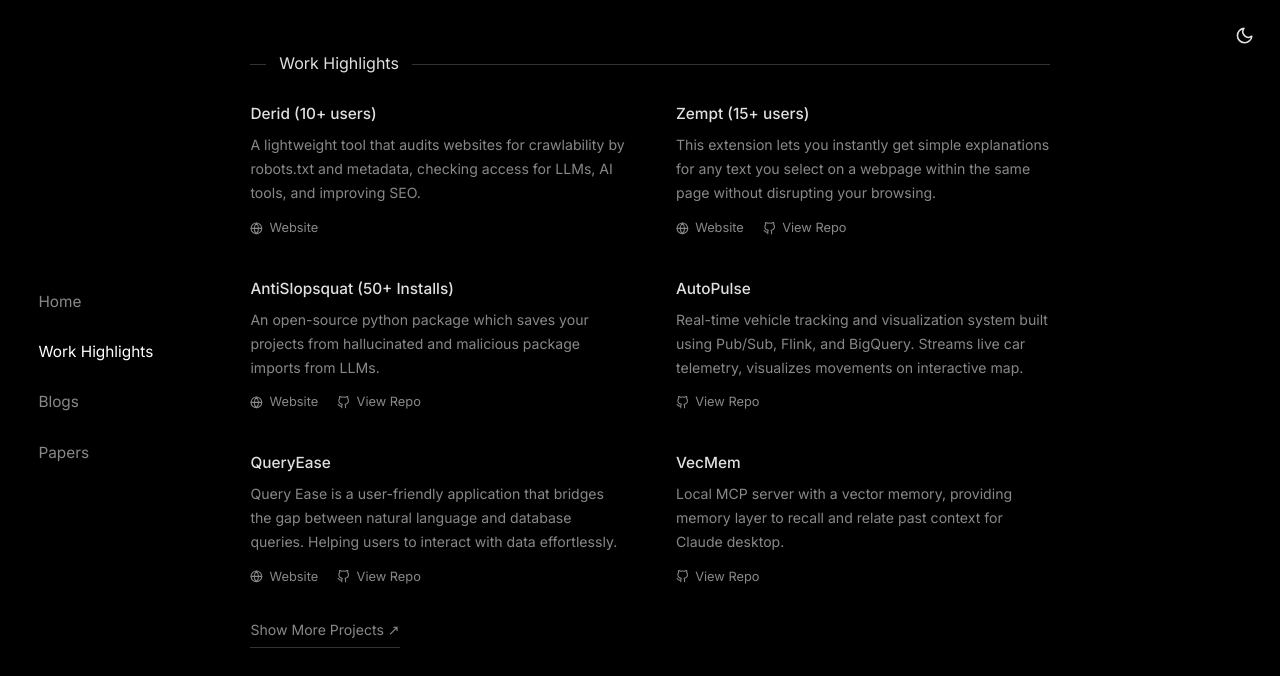
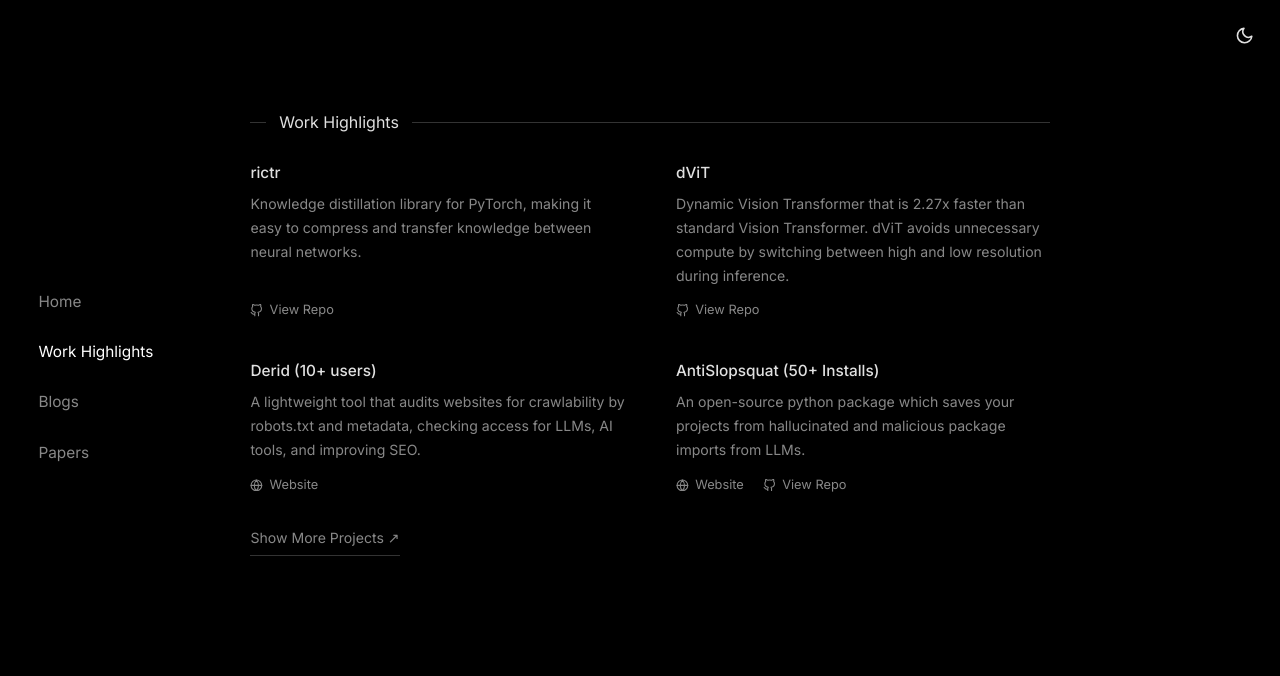
Before and after one commit to prashantpandeygit/prashantpandeygit.github.io, a plain HTML site: page projects/index.html in a window 1280 px wide. Drawn offline with Linux system fonts and the light colour scheme.

Commit message:
move to assets folder

```diff
--- a/projects/index.html
+++ b/projects/index.html
@@ -6,18 +6,18 @@
     <meta name="viewport" content="width=device-width, initial-scale=1.0">
     <meta name="theme-color" content="#000000">
     <meta name="keywords"
-        content="Prashant Pandey, LLM engineer, AI developer, machine learning, portfolio, rictr.in, Derid, Zempt, AntiSlopsquat, projects, work highlights">
+        content="Prashant Pandey, LLM engineer, AI developer, machine learning, portfolio, rictr.in, rictr, dViT, Derid, AntiSlopsquat, projects, work highlights">
     <meta name="language" content="English">
     <title>Work Highlights | Prashant Pandey</title>
     <meta name="description"
-        content="Work Highlights by Prashant Pandey - Derid, Zempt, AntiSlopsquat, AutoPulse, QueryEase, and more.">
+        content="Work Highlights by Prashant Pandey - rictr, dViT, Derid, AntiSlopsquat, and more.">
 
     <meta property="og:type" content="website">
     <meta property="og:url" content="https://prashantpandeygit.github.io/projects/">
     <meta property="og:title" content="Work Highlights | Prashant Pandey">
     <meta property="og:description"
-        content="Work Highlights by Prashant Pandey - Derid, Zempt, AntiSlopsquat, AutoPulse, QueryEase, and more.">
-    <meta property="og:image" content="https://prashantpandeygit.github.io/card.png">
+        content="Work Highlights by Prashant Pandey - rictr, dViT, Derid, AntiSlopsquat, and more.">
+    <meta property="og:image" content="https://prashantpandeygit.github.io/assets/card.png">
     <meta property="og:image:width" content="1200">
     <meta property="og:image:height" content="630">
     <meta property="og:site_name" content="Prashant Pandey Portfolio">
@@ -26,8 +26,8 @@
     <meta property="twitter:url" content="https://prashantpandeygit.github.io/projects/">
     <meta property="twitter:title" content="Work Highlights | Prashant Pandey">
     <meta property="twitter:description"
-        content="Work Highlights by Prashant Pandey - Derid, Zempt, AntiSlopsquat, AutoPulse, QueryEase, and more.">
-    <meta property="twitter:image" content="https://prashantpandeygit.github.io/card.png">
+        content="Work Highlights by Prashant Pandey - rictr, dViT, Derid, AntiSlopsquat, and more.">
+    <meta property="twitter:image" content="https://prashantpandeygit.github.io/assets/card.png">
 
     <meta name="author" content="Prashant Pandey">
     <link rel="canonical" href="https://prashantpandeygit.github.io/projects/">
@@ -42,7 +42,7 @@
       "@context": "https://schema.org",
       "@type": "CollectionPage",
       "name": "Work Highlights | Prashant Pandey",
-      "description": "Work Highlights by Prashant Pandey - Derid, Zempt, AntiSlopsquat, AutoPulse, QueryEase, and more.",
+      "description": "Work Highlights by Prashant Pandey - rictr, dViT, Derid, AntiSlopsquat, and more.",
       "url": "https://prashantpandeygit.github.io/projects/",
       "author": {
         "@type": "Person",
@@ -52,9 +52,9 @@
     </script>
 
     <link rel="stylesheet" href="../styles.css">
-    <link rel="apple-touch-icon" sizes="180x180" href="/apple-touch-icon.png">
-    <link rel="icon" type="image/png" sizes="32x32" href="/favicon-32x32.png">
-    <link rel="icon" type="image/png" sizes="16x16" href="/favicon-16x16.png">
+    <link rel="apple-touch-icon" sizes="180x180" href="/assets/apple-touch-icon.png">
+    <link rel="icon" type="image/png" sizes="32x32" href="/assets/favicon-32x32.png">
+    <link rel="icon" type="image/png" sizes="16x16" href="/assets/favicon-16x16.png">
     <link rel="manifest" href="/site.webmanifest">
     <link rel="stylesheet" href="https://cdnjs.cloudflare.com/ajax/libs/font-awesome/6.4.0/css/all.min.css">
 </head>
@@ -100,6 +100,42 @@
                 <div class="projects-grid-container">
 
                     <div class="project-item">
+                        <h3>rictr</h3>
+                        <p>Knowledge distillation library for PyTorch, making it easy to compress and transfer knowledge
+                            between neural networks.</p>
+                        <div class="project-links">
+                            <a href="https://github.com/prashantpandeygit/rictr" target="_blank" class="project-link">
+                                <svg xmlns="http://www.w3.org/2000/svg" width="16" height="16" viewBox="0 0 24 24"
+                                    fill="none" stroke="currentColor" stroke-width="2" stroke-linecap="round"
+                                    stroke-linejoin="round">
+                                    <path
+                                        d="M9 19c-5 1.5-5-2.5-7-3m14 6v-3.87a3.37 3.37 0 0 0-.94-2.61c3.14-.35 6.44-1.54 6.44-7A5.44 5.44 0 0 0 20 4.77 5.07 5.07 0 0 0 19.91 1S18.73.65 16 2.48a13.38 13.38 0 0 0-7 0C6.27.65 5.09 1 5.09 1A5.07 5.07 0 0 0 5 4.77a5.44 5.44 0 0 0-1.5 3.78c0 5.42 3.3 6.61 6.44 7A3.37 3.37 0 0 0 9 18.13V22">
+                                    </path>
+                                </svg>
+                                View Repo
+                            </a>
+                        </div>
+                    </div>
+
+                    <div class="project-item">
+                        <h3>dViT</h3>
+                        <p>Dynamic Vision Transformer that is 2.27x faster than standard Vision Transformer. dViT avoids
+                            unnecessary compute by switching between high and low resolution during inference.</p>
+                        <div class="project-links">
+                            <a href="https://github.com/prashantpandeygit/dViT" target="_blank" class="project-link">
+                                <svg xmlns="http://www.w3.org/2000/svg" width="16" height="16" viewBox="0 0 24 24"
+                                    fill="none" stroke="currentColor" stroke-width="2" stroke-linecap="round"
+                                    stroke-linejoin="round">
+                                    <path
+                                        d="M9 19c-5 1.5-5-2.5-7-3m14 6v-3.87a3.37 3.37 0 0 0-.94-2.61c3.14-.35 6.44-1.54 6.44-7A5.44 5.44 0 0 0 20 4.77 5.07 5.07 0 0 0 19.91 1S18.73.65 16 2.48a13.38 13.38 0 0 0-7 0C6.27.65 5.09 1 5.09 1A5.07 5.07 0 0 0 5 4.77a5.44 5.44 0 0 0-1.5 3.78c0 5.42 3.3 6.61 6.44 7A3.37 3.37 0 0 0 9 18.13V22">
+                                    </path>
+                                </svg>
+                                View Repo
+                            </a>
+                        </div>
+                    </div>
+
+                    <div class="project-item">
                         <h3>Derid (10+ users)</h3>
                         <p>A lightweight tool that audits websites for crawlability by robots.txt and metadata, checking
                             access for LLMs, AI tools, and improving SEO.</p>
@@ -115,37 +151,6 @@
                                     </path>
                                 </svg>
                                 Website
-                            </a>
-                        </div>
-                    </div>
-
-                    <div class="project-item">
-                        <h3>Zempt (15+ users)</h3>
-                        <p>This extension lets you instantly get simple explanations for any text you select on a
-                            webpage within the same page without disrupting your browsing.</p>
-                        <div class="project-links">
-                            <a href="https://microsoftedge.microsoft.com/addons/detail/zempt/mmkngkompmnnklbnokedopbhhmfaocck"
-                                target="_blank" class="project-link">
-                                <svg xmlns="http://www.w3.org/2000/svg" width="16" height="16" viewBox="0 0 24 24"
-                                    fill="none" stroke="currentColor" stroke-width="2" stroke-linecap="round"
-                                    stroke-linejoin="round">
-                                    <circle cx="12" cy="12" r="10"></circle>
-                                    <line x1="2" y1="12" x2="22" y2="12"></line>
-                                    <path
-                                        d="M12 2a15.3 15.3 0 0 1 4 10 15.3 15.3 0 0 1-4 10 15.3 15.3 0 0 1-4-10 15.3 15.3 0 0 1 4-10z">
-                                    </path>
-                                </svg>
-                                Website
-                            </a>
-                            <a href="https://github.com/prashantpandeygit/zempt" target="_blank" class="project-link">
-                                <svg xmlns="http://www.w3.org/2000/svg" width="16" height="16" viewBox="0 0 24 24"
-                                    fill="none" stroke="currentColor" stroke-width="2" stroke-linecap="round"
-                                    stroke-linejoin="round">
-                                    <path
-                                        d="M9 19c-5 1.5-5-2.5-7-3m14 6v-3.87a3.37 3.37 0 0 0-.94-2.61c3.14-.35 6.44-1.54 6.44-7A5.44 5.44 0 0 0 20 4.77 5.07 5.07 0 0 0 19.91 1S18.73.65 16 2.48a13.38 13.38 0 0 0-7 0C6.27.65 5.09 1 5.09 1A5.07 5.07 0 0 0 5 4.77a5.44 5.44 0 0 0-1.5 3.78c0 5.42 3.3 6.61 6.44 7A3.37 3.37 0 0 0 9 18.13V22">
-                                    </path>
-                                </svg>
-                                View Repo
                             </a>
                         </div>
                     </div>
@@ -181,74 +186,6 @@
                         </div>
                     </div>
 
-                    <div class="project-item">
-                        <h3>AutoPulse</h3>
-                        <p>Real-time vehicle tracking and visualization system built using Pub/Sub, Flink, and BigQuery.
-                            Streams live car telemetry, visualizes movements on interactive map.</p>
-                        <div class="project-links">
-                            <a href="https://github.com/prashantpandeygit/autopulse" target="_blank"
-                                class="project-link">
-                                <svg xmlns="http://www.w3.org/2000/svg" width="16" height="16" viewBox="0 0 24 24"
-                                    fill="none" stroke="currentColor" stroke-width="2" stroke-linecap="round"
-                                    stroke-linejoin="round">
-                                    <path
-                                        d="M9 19c-5 1.5-5-2.5-7-3m14 6v-3.87a3.37 3.37 0 0 0-.94-2.61c3.14-.35 6.44-1.54 6.44-7A5.44 5.44 0 0 0 20 4.77 5.07 5.07 0 0 0 19.91 1S18.73.65 16 2.48a13.38 13.38 0 0 0-7 0C6.27.65 5.09 1 5.09 1A5.07 5.07 0 0 0 5 4.77a5.44 5.44 0 0 0-1.5 3.78c0 5.42 3.3 6.61 6.44 7A3.37 3.37 0 0 0 9 18.13V22">
-                                    </path>
-                                </svg>
-                                View Repo
-                            </a>
-                        </div>
-                    </div>
-
-                    <div class="project-item">
-                        <h3>QueryEase</h3>
-                        <p>Query Ease is a user-friendly application that bridges the gap between natural language and
-                            database queries. Helping users to interact with data effortlessly.</p>
-                        <div class="project-links">
-                            <a href="https://query-ease-w0gl.onrender.com/" target="_blank" class="project-link">
-                                <svg xmlns="http://www.w3.org/2000/svg" width="16" height="16" viewBox="0 0 24 24"
-                                    fill="none" stroke="currentColor" stroke-width="2" stroke-linecap="round"
-                                    stroke-linejoin="round">
-                                    <circle cx="12" cy="12" r="10"></circle>
-                                    <line x1="2" y1="12" x2="22" y2="12"></line>
-                                    <path
-                                        d="M12 2a15.3 15.3 0 0 1 4 10 15.3 15.3 0 0 1-4 10 15.3 15.3 0 0 1-4-10 15.3 15.3 0 0 1 4-10z">
-                                    </path>
-                                </svg>
-                                Website
-                            </a>
-                            <a href="https://github.com/prashantpandeygit/Query-Ease" target="_blank"
-                                class="project-link">
-                                <svg xmlns="http://www.w3.org/2000/svg" width="16" height="16" viewBox="0 0 24 24"
-                                    fill="none" stroke="currentColor" stroke-width="2" stroke-linecap="round"
-                                    stroke-linejoin="round">
-                                    <path
-                                        d="M9 19c-5 1.5-5-2.5-7-3m14 6v-3.87a3.37 3.37 0 0 0-.94-2.61c3.14-.35 6.44-1.54 6.44-7A5.44 5.44 0 0 0 20 4.77 5.07 5.07 0 0 0 19.91 1S18.73.65 16 2.48a13.38 13.38 0 0 0-7 0C6.27.65 5.09 1 5.09 1A5.07 5.07 0 0 0 5 4.77a5.44 5.44 0 0 0-1.5 3.78c0 5.42 3.3 6.61 6.44 7A3.37 3.37 0 0 0 9 18.13V22">
-                                    </path>
-                                </svg>
-                                View Repo
-                            </a>
-                        </div>
-                    </div>
-
-                    <div class="project-item">
-                        <h3>VecMem</h3>
-                        <p>Local MCP server with a vector memory, providing memory layer to recall and relate past
-                            context for Claude desktop.</p>
-                        <div class="project-links">
-                            <a href="https://github.com/prashantpandeygit/vecmem" target="_blank" class="project-link">
-                                <svg xmlns="http://www.w3.org/2000/svg" width="16" height="16" viewBox="0 0 24 24"
-                                    fill="none" stroke="currentColor" stroke-width="2" stroke-linecap="round"
-                                    stroke-linejoin="round">
-                                    <path
-                                        d="M9 19c-5 1.5-5-2.5-7-3m14 6v-3.87a3.37 3.37 0 0 0-.94-2.61c3.14-.35 6.44-1.54 6.44-7A5.44 5.44 0 0 0 20 4.77 5.07 5.07 0 0 0 19.91 1S18.73.65 16 2.48a13.38 13.38 0 0 0-7 0C6.27.65 5.09 1 5.09 1A5.07 5.07 0 0 0 5 4.77a5.44 5.44 0 0 0-1.5 3.78c0 5.42 3.3 6.61 6.44 7A3.37 3.37 0 0 0 9 18.13V22">
-                                    </path>
-                                </svg>
-                                View Repo
-                            </a>
-                        </div>
-                    </div>
-
                 </div>
 
                 <div class="show-more-container">
```
Also changed, not shown: blogs/index.html (+5 -5 lines), index.html (+8 -9 lines), papers/index.html (+5 -5 lines), assets/android-chrome-192x192.png (renamed from android-chrome-192x192.png), assets/android-chrome-512x512.png (renamed from android-chrome-512x512.png), assets/apple-touch-icon.png (renamed from apple-touch-icon.png), assets/card.png (renamed from card.png), assets/favicon-16x16.png (renamed from favicon-16x16.png), assets/favicon-32x32.png (renamed from favicon-32x32.png), assets/favicon.ico (renamed from favicon.ico), assets/img.png (renamed from img.png), assets/spotify-ico.png (renamed from spotify-ico.png), site.webmanifest.
